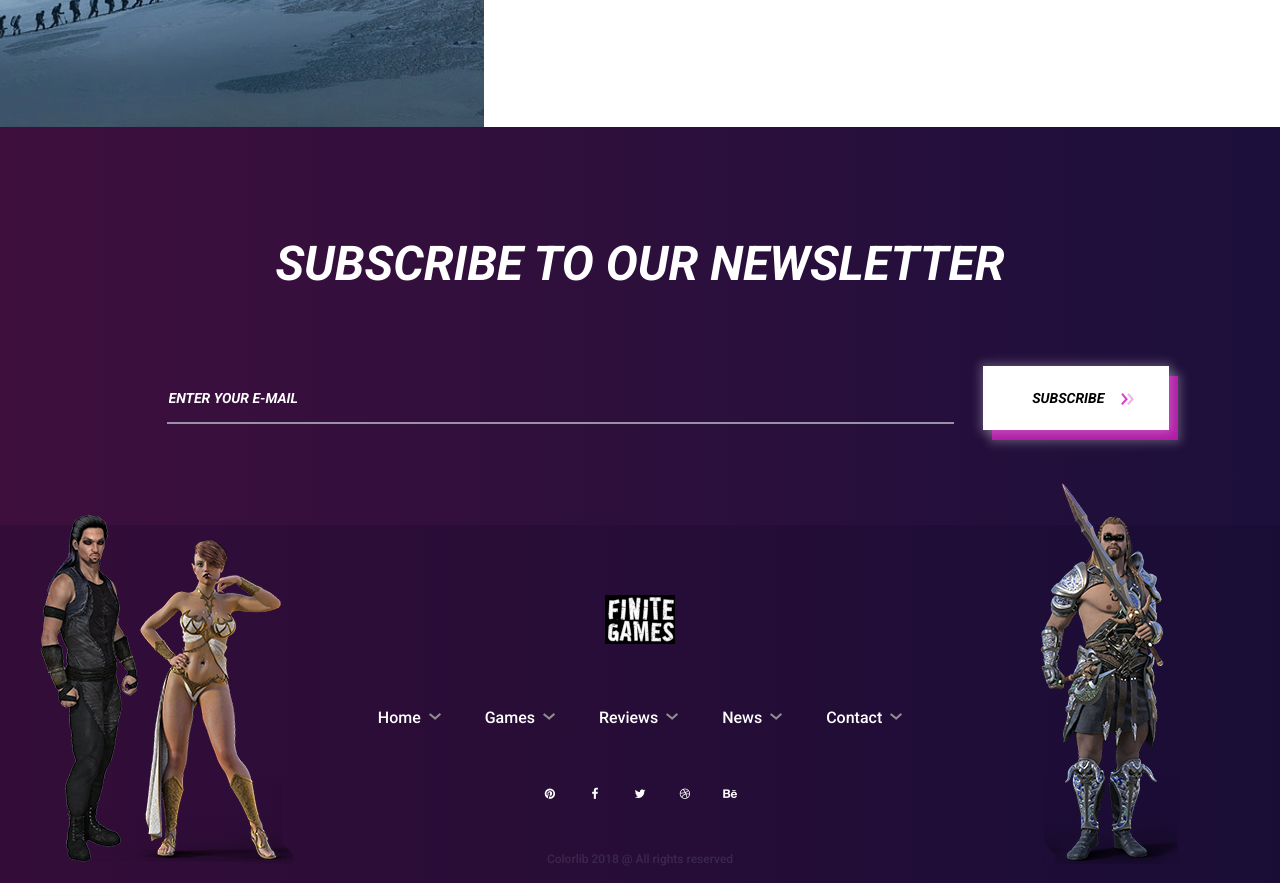
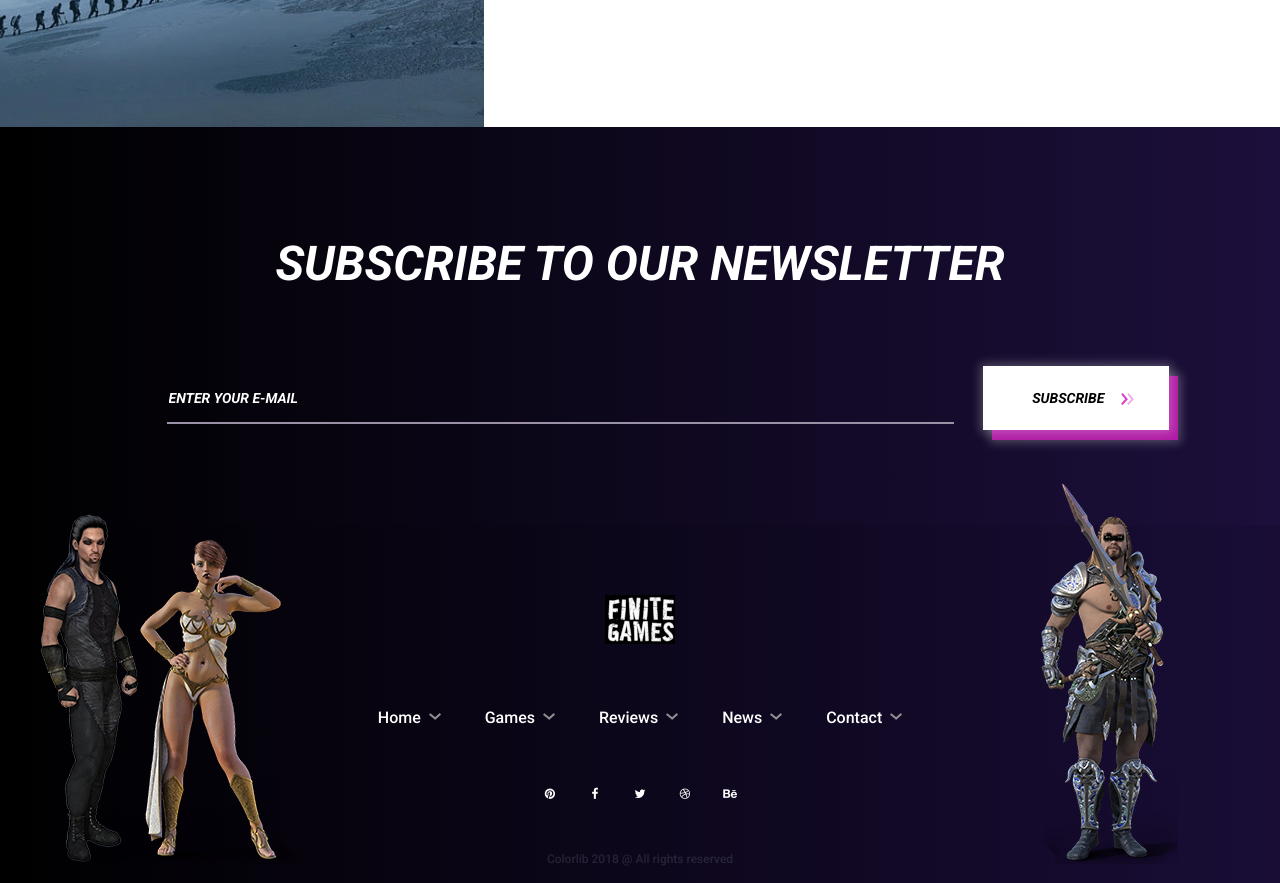
Before and after one commit to jomarip/finitegames, a plain HTML site: page games.html in a window 1280 px wide. Shown: the part 2571-3454 px from the top of the page. Drawn offline with Linux system fonts and the light colour scheme.

Commit message:
Version 0.01 of Website

```diff
--- a/css/style.css
+++ b/css/style.css
@@ -942,16 +942,16 @@ ol {
 
 .gradient-bg,
 .newsletter-section {
-	background: #3e0f3d;
+	background: #000000;
 	/* Old browsers */
 	/* FF3.6-15 */
-	background: -webkit-linear-gradient(left, #3e0f3d 0%, #1c0f3b 100%);
+	background: -webkit-linear-gradient(left, #000000 0%, #1c0f3b 100%);
 	/* Chrome10-25,Safari5.1-6 */
-	background: -webkit-gradient(linear, left top, right top, from(#3e0f3d), to(#1c0f3b));
-	background: -o-linear-gradient(left, #3e0f3d 0%, #1c0f3b 100%);
-	background: linear-gradient(to right, #3e0f3d 0%, #1c0f3b 100%);
+	background: -webkit-gradient(linear, left top, right top, from(#000000), to(#1c0f3b));
+	background: -o-linear-gradient(left, #000000 0%, #1c0f3b 100%);
+	background: linear-gradient(to right, #000000 0%, #1c0f3b 100%);
 	/* W3C, IE10+, FF16+, Chrome26+, Opera12+, Safari7+ */
-	filter: progid:DXImageTransform.Microsoft.gradient( startColorstr='#3e0f3d', endColorstr='#1c0f3b', GradientType=1);
+	filter: progid:DXImageTransform.Microsoft.gradient( startColorstr='#000000', endColorstr='#1c0f3b', GradientType=1);
 	/* IE6-9 */
 }
 
@@ -996,17 +996,17 @@ ol {
 
 .footer-section {
 	text-align: center;
-	/* Permalink - use to edit and share this gradient: http://colorzilla.com/gradient-editor/#330d38+0,190d36+100 */
-	background: #330d38;
+	/* Permalink - use to edit and share this gradient: http://colorzilla.com/gradient-editor/#000000+0,190d36+100 */
+	background: #000000 ;
 	/* Old browsers */
 	/* FF3.6-15 */
-	background: -webkit-linear-gradient(left, #330d38 0%, #190d36 100%);
+	background: -webkit-linear-gradient(left, #000000 0%, #190d36 100%);
 	/* Chrome10-25,Safari5.1-6 */
-	background: -webkit-gradient(linear, left top, right top, from(#330d38), to(#190d36));
-	background: -o-linear-gradient(left, #330d38 0%, #190d36 100%);
-	background: linear-gradient(to right, #330d38 0%, #190d36 100%);
+	background: -webkit-gradient(linear, left top, right top, from(#000000), to(#190d36));
+	background: -o-linear-gradient(left, #000000 0%, #190d36 100%);
+	background: linear-gradient(to right, #000000 0%, #190d36 100%);
 	/* W3C, IE10+, FF16+, Chrome26+, Opera12+, Safari7+ */
-	filter: progid:DXImageTransform.Microsoft.gradient( startColorstr='#330d38', endColorstr='#190d36', GradientType=1);
+	filter: progid:DXImageTransform.Microsoft.gradient( startColorstr='#000000', endColorstr='#190d36', GradientType=1);
 	/* IE6-9 */
 }
 
```
Also changed, not shown: index.html (+18 -15 lines).
